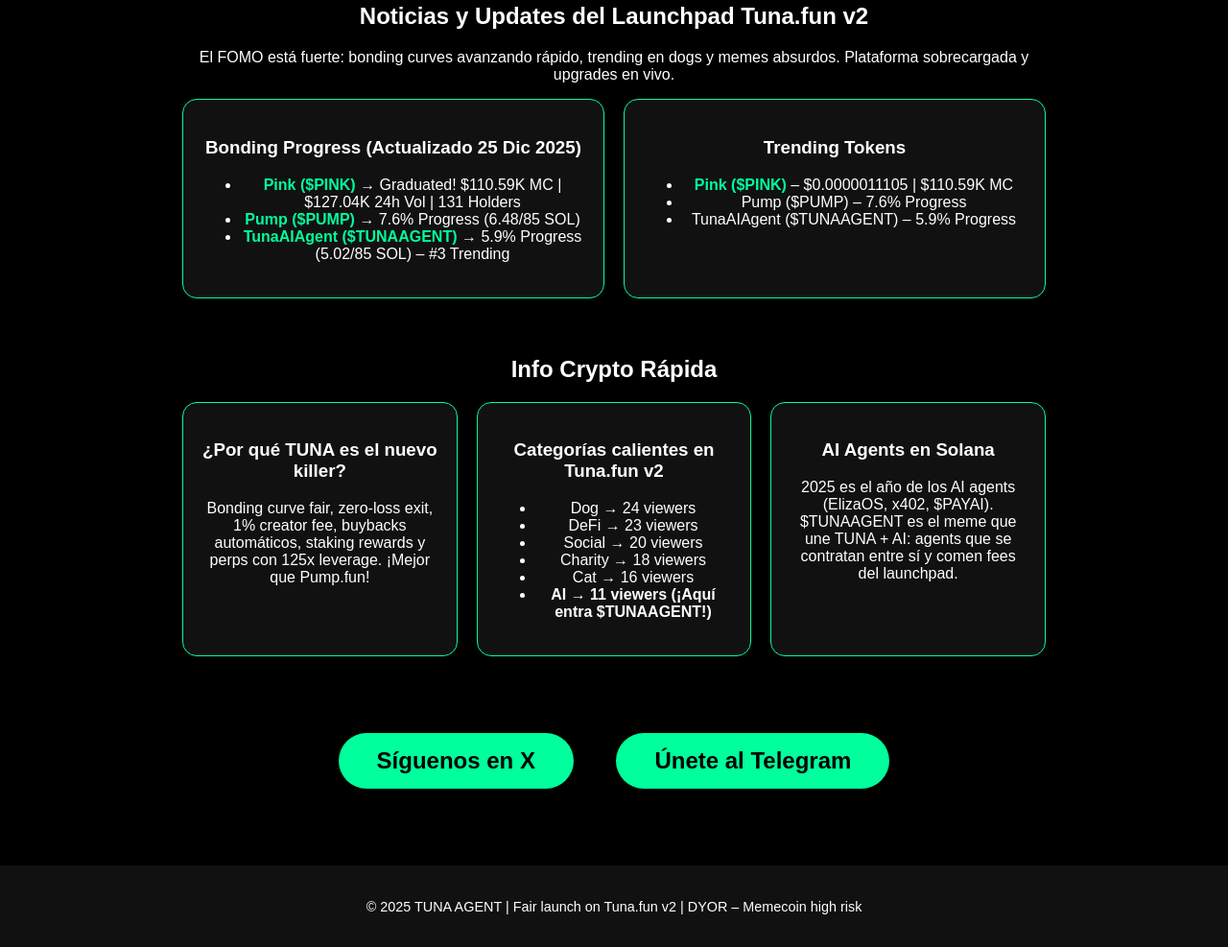
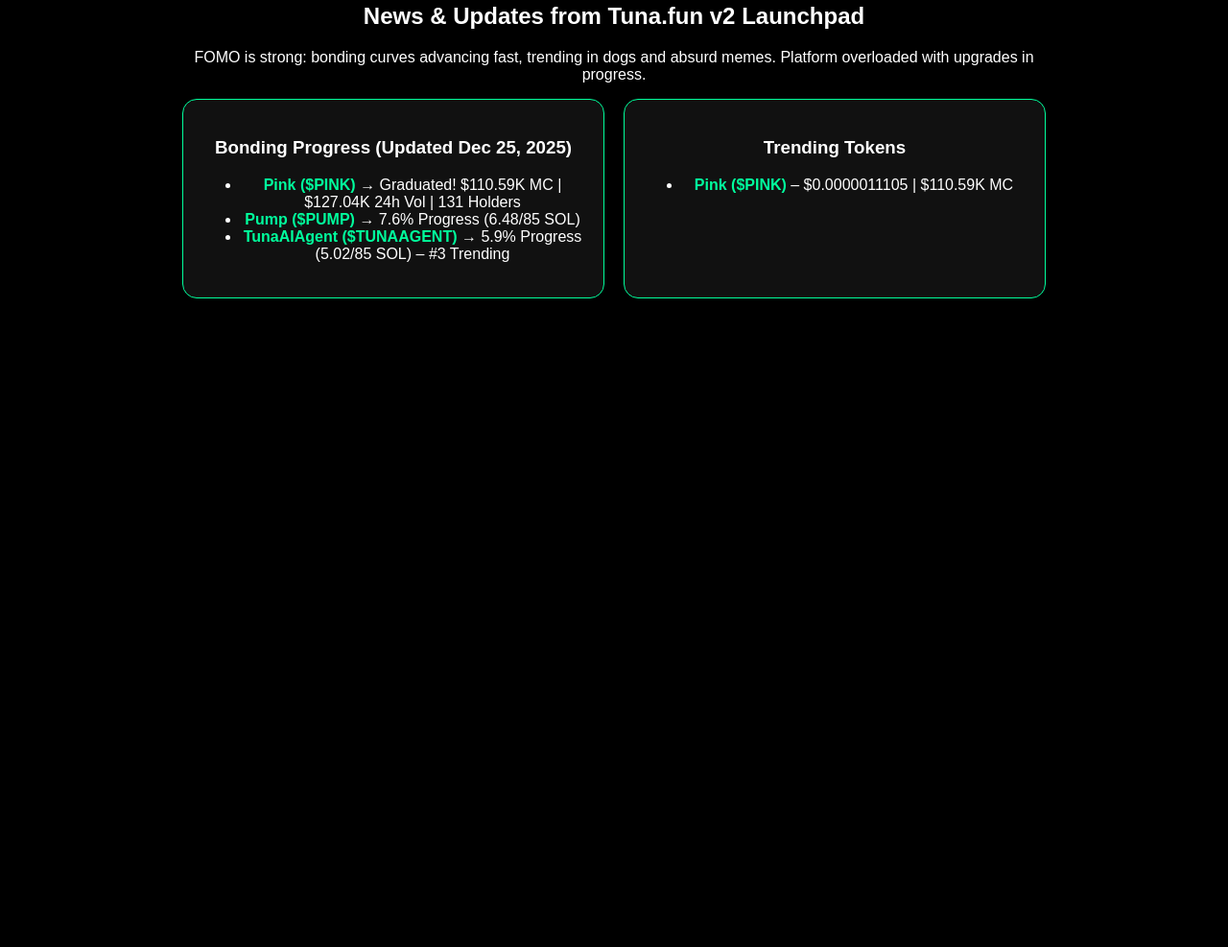
Before and after one commit to Miltonelia/TunaAagent, a plain HTML site: page index.html in a window 1280 px wide. Shown: the part 1016-2003 px from the top of the page at 96% size. After the commit the page ends 1387 px from the top, so only its background shows below. Drawn offline with Linux system fonts and the light colour scheme.

Commit message:
index.html

```diff
--- a/index.html
+++ b/index.html
@@ -1,5 +1,5 @@
 <!DOCTYPE html>
-<html lang="es">
+<html lang="en">
 <head>
   <meta charset="UTF-8">
   <meta name="viewport" content="width=device-width, initial-scale=1.0">
@@ -36,11 +36,11 @@
   <div class="container">
 
     <div class="section">
-      <h2>Noticias y Updates del Launchpad Tuna.fun v2</h2>
-      <p>El FOMO está fuerte: bonding curves avanzando rápido, trending en dogs y memes absurdos. Plataforma sobrecargada y upgrades en vivo.</p>
+      <h2>News & Updates from Tuna.fun v2 Launchpad</h2>
+      <p>FOMO is strong: bonding curves advancing fast, trending in dogs and absurd memes. Platform overloaded with upgrades in progress.</p>
       <div class="news-grid">
         <div class="card">
-          <h3>Bonding Progress (Actualizado 25 Dic 2025)</h3>
+          <h3>Bonding Progress (Updated Dec 25, 2025)</h3>
           <ul>
             <li><span class="trending">Pink ($PINK)</span> → Graduated! $110.59K MC | $127.04K 24h Vol | 131 Holders</li>
             <li><span class="trending">Pump ($PUMP)</span> → 7.6% Progress (6.48/85 SOL)</li>
@@ -51,49 +51,4 @@
         <div class="card">
           <h3>Trending Tokens</h3>
           <ul>
-            <li><span class="trending">Pink ($PINK)</span> – $0.0000011105 | $110.59K MC</li>
-            <li>Pump ($PUMP) – 7.6% Progress</li>
-            <li>TunaAIAgent ($TUNAAGENT) – 5.9% Progress</li>
-          </ul>
-        </div>
-      </div>
-    </div>
-
-    <div class="section">
-      <h2>Info Crypto Rápida</h2>
-      <div class="info-grid">
-        <div class="card">
-          <h3>¿Por qué TUNA es el nuevo killer?</h3>
-          <p>Bonding curve fair, zero-loss exit, 1% creator fee, buybacks automáticos, staking rewards y perps con 125x leverage. ¡Mejor que Pump.fun!</p>
-        </div>
-        <div class="card">
-          <h3>Categorías calientes en Tuna.fun v2</h3>
-          <ul>
-            <li>Dog → 24 viewers</li>
-            <li>DeFi → 23 viewers</li>
-            <li>Social → 20 viewers</li>
-            <li>Charity → 18 viewers</li>
-            <li>Cat → 16 viewers</li>
-            <li><strong>AI → 11 viewers (¡Aquí entra $TUNAAGENT!)</strong></li>
-          </ul>
-        </div>
-        <div class="card">
-          <h3>AI Agents en Solana</h3>
-          <p>2025 es el año de los AI agents (ElizaOS, x402, $PAYAI). $TUNAAGENT es el meme que une TUNA + AI: agents que se contratan entre sí y comen fees del launchpad.</p>
-        </div>
-      </div>
-    </div>
-
-    <div class="section">
-      <a href="https://x.com/TunaAIAgent" class="btn">Síguenos en X</a>
-      <a href="https://t.me/+G_Qy8c8bRBJiZGM5" class="btn">Únete al Telegram</a>
-    </div>
-
-  </div>
-
-  <footer>
-    <p>© 2025 TUNA AGENT | Fair launch on Tuna.fun v2 | DYOR – Memecoin high risk</p>
-  </footer>
-
-</body>
-</html>
+            <li><span class="trending">Pink ($PINK)</span> – $0.0000011105 | $110.59K MC</li
```
